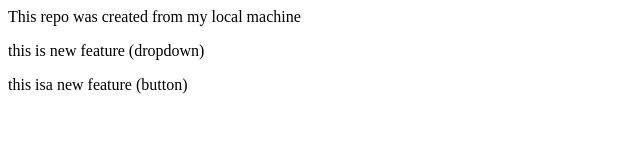
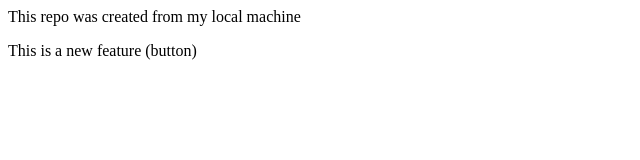
Before and after one commit to mainak01-banerjee/localrepo, a plain HTML site: page index.html in a window 1280 px wide. Shown: the whole page, without its empty margins (0-640 px from the left). Drawn offline with Linux system fonts and the light colour scheme.

Commit message:
added new button

```diff
--- a/index.html
+++ b/index.html
@@ -1,3 +1,2 @@
 <p>This repo was created from my local machine</p>
-<p>this is new feature (dropdown)</p>
-<p>this isa new feature (button)</p>
+<p>This is a new feature (button)</p>
```
